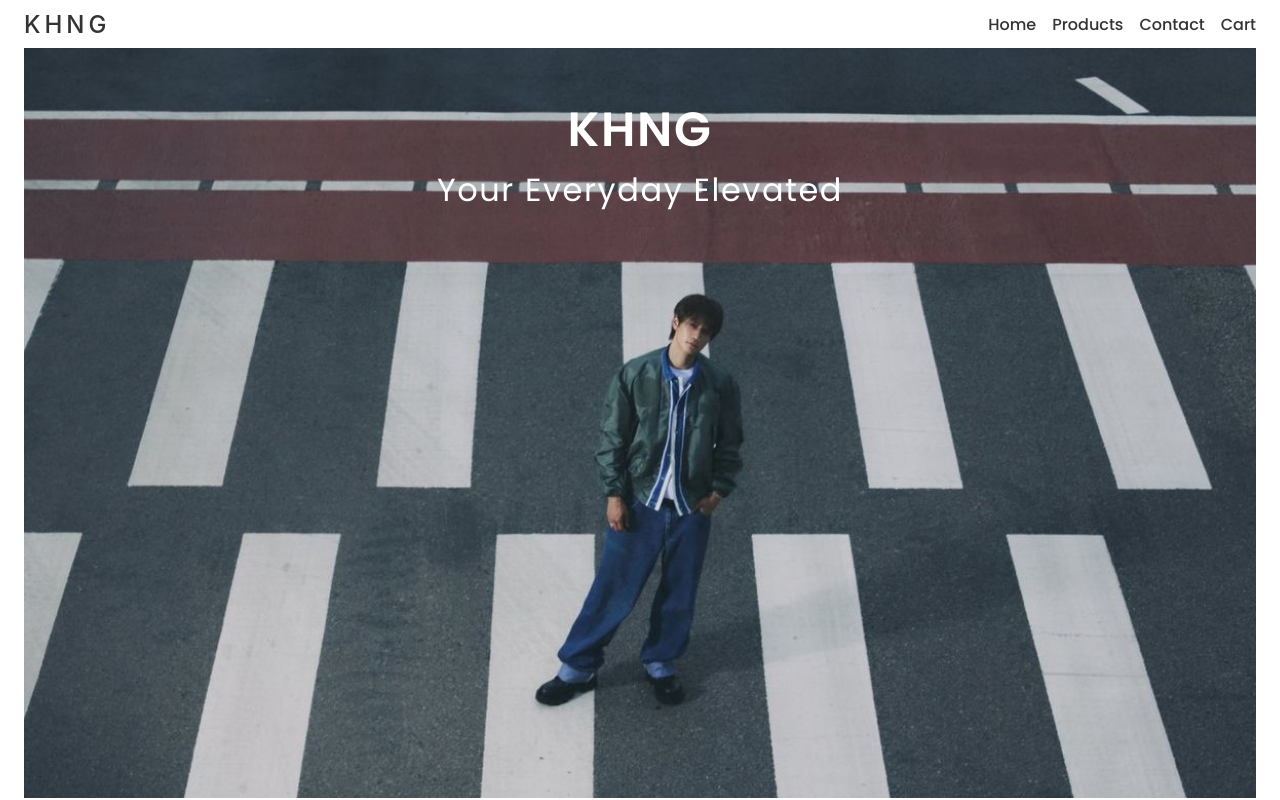
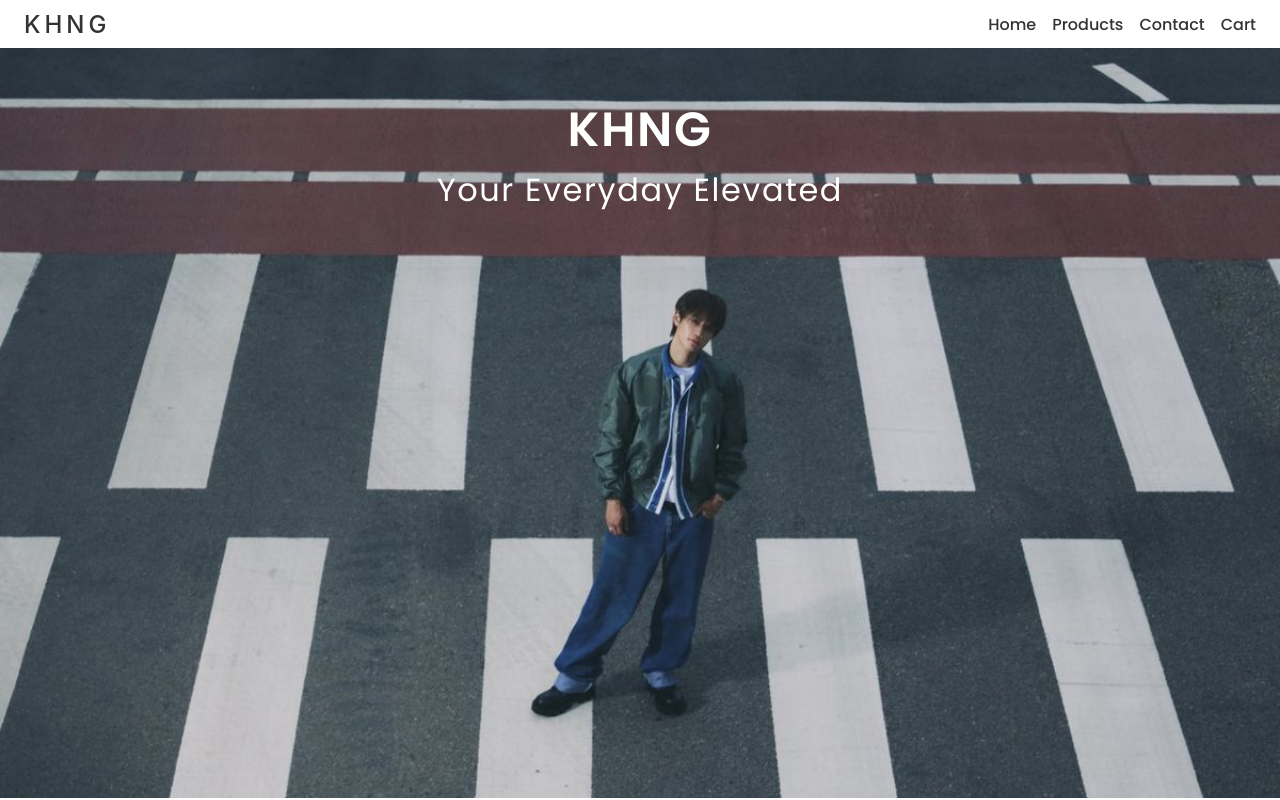
Before and after one commit to khangvu0/eCommerce-v2, a React (Vite) app in the folder client/: page / in a window 1280 px wide. Shown: the top 800 px of the page. Built offline with nearby package versions, Linux system fonts and the light colour scheme.

Commit message:
Updated styling, replaced .main stylings with .contact-section stylings

```diff
--- a/client/src/styles/Contact.css
+++ b/client/src/styles/Contact.css
@@ -1,12 +1,9 @@
-.main {
-    margin: 0 auto;
-    padding: 0 1.5rem 2rem;
-}
-
 .contact-section {
     display: flex;
     flex-direction: column;
     gap: 1.5rem;
+    margin: 0 auto;
+    padding: 0 1.5rem 2rem;
 }
 
 h2,
```
